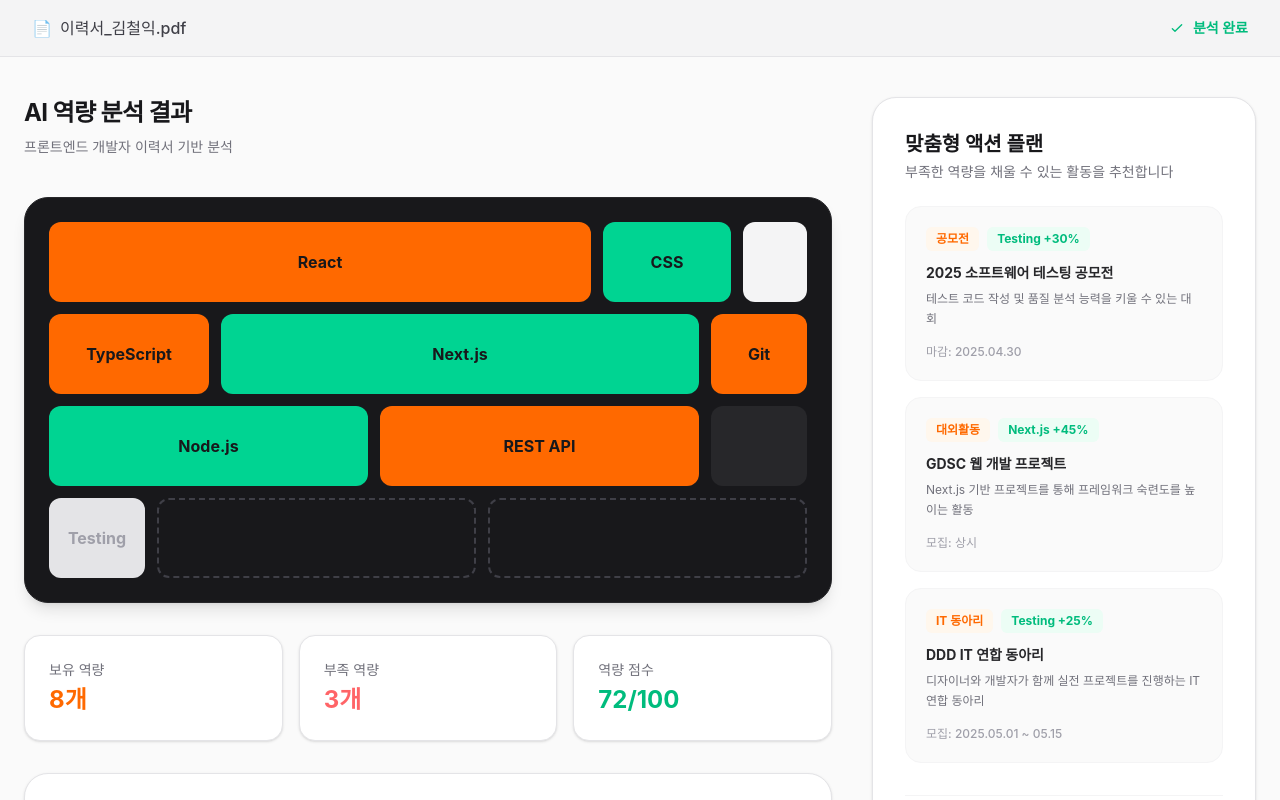
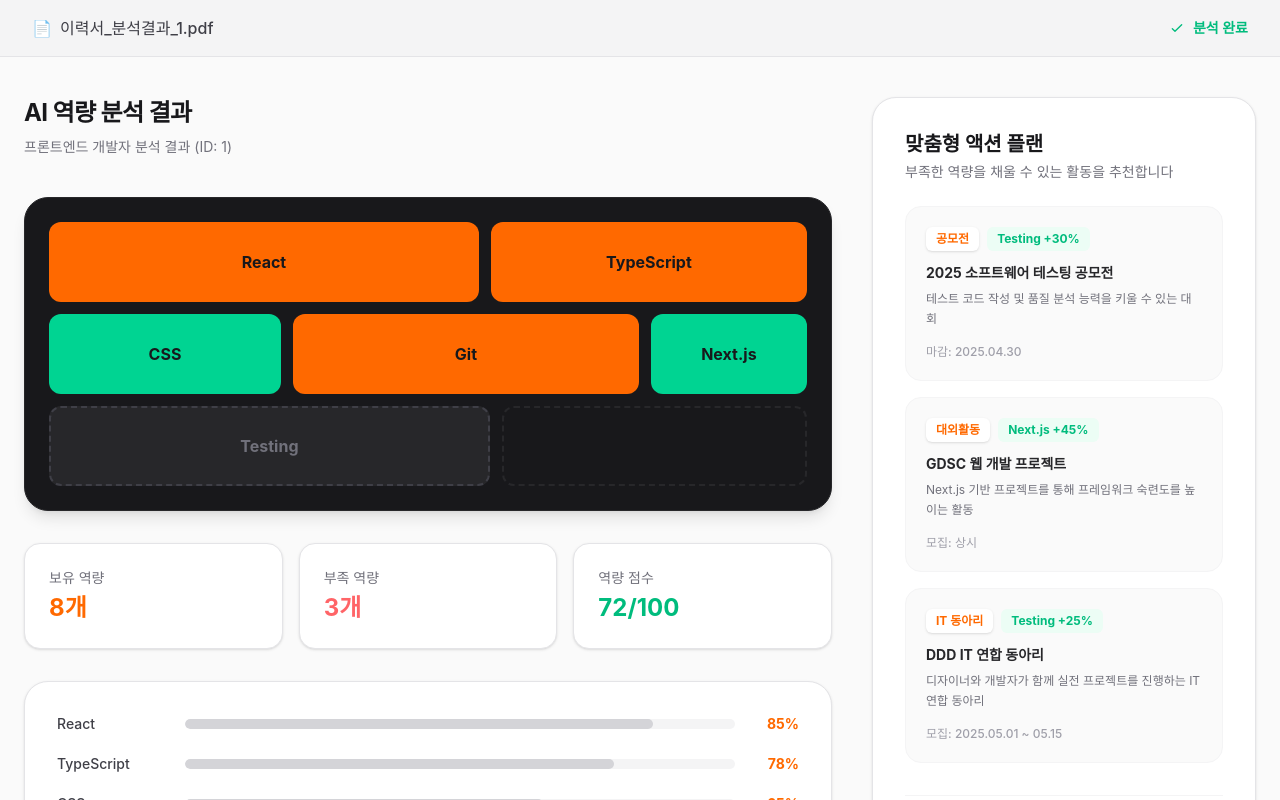
Before and after one commit to MJU-KAP/Front, a React (Vite) app: page /result/1 in a window 1280 px wide. Shown: the top 800 px of the page. Built offline with nearby package versions, Linux system fonts and the light colour scheme; sample sign-in values are in the browser's storage.

Commit message:
feat : 동적이게 수정 / 디자인 개선

```diff
--- a/src/App.tsx
+++ b/src/App.tsx
@@ -27,6 +27,7 @@ function App() {
         <Route path="/" element={<MainPage />} />
         <Route path="/main" element={<MainPage />} />
         <Route path="/login" element={<Login />} />
+        <Route path="/auth/kakao/callback" element={<KakaoCallback />} />
 
         {/* 카카오 로그인 완료 후 돌아올 콜백 라우트 추가 */}
         <Route path="/auth/kakao/callback" element={<KakaoCallback />} />
@@ -34,8 +35,8 @@ function App() {
         {/* --- 보호된 페이지 --- */}
         <Route element={<ProtectedRoute isAuthenticated={isLoggedIn} />}>
           <Route path="/mypage" element={<MyPage />} />
-          <Route path="/result" element={<ResultPage />} />
           <Route path="/result/:id" element={<ResultPage />} />
+          <Route path="/result" element={<Navigate to="/" replace />} />
         </Route>
 
         {/* --- 예외 처리 --- */}
--- a/src/pages/result/component/ActionPlanSidebar.tsx
+++ b/src/pages/result/component/ActionPlanSidebar.tsx
@@ -1,29 +1,46 @@
-"use client";
-import { motion } from "framer-motion";
-import type { ActionPlan } from "../type";
+import { motion } from 'framer-motion';
+import type { ActionPlan } from '../type';
 
-export default function ActionPlanSidebar({ plans, insight }: { plans: ActionPlan[], insight: string }) {
+interface Props {
+  plans: ActionPlan[];
+  insight: string;
+  hoveredSkill: string | null;
+}
+
+export default function ActionPlanSidebar({ plans, insight, hoveredSkill }: Props) {
   return (
-    <div className="bg-white rounded-3xl p-8 border border-zinc-200 shadow-sm sticky top-8">
+    <div className="bg-white rounded-3xl p-8 border border-zinc-200 shadow-sm sticky top-8 transition-all">
       <div className="mb-6">
         <h2 className="text-xl font-bold text-zinc-900 mb-1">맞춤형 액션 플랜</h2>
         <p className="text-zinc-500 text-sm">부족한 역량을 채울 수 있는 활동을 추천합니다</p>
       </div>
 
       <div className="flex flex-col gap-4 mb-8">
-        {plans.map((plan, i) => (
+        {plans.map((plan, i) => {
+          // ✅ 현재 마우스가 올라간 스킬 이름이 액션 플랜의 '목표 스킬(skillTarget)'이나 '제목', '내용'에 포함되어 있는지 검사
+          const isRelated = hoveredSkill && (
+            plan.skillTarget.includes(hoveredSkill) ||
+            plan.title.includes(hoveredSkill) ||
+            plan.desc.includes(hoveredSkill)
+          );
+          const isDimmed = hoveredSkill !== null && !isRelated;
+
+          return (
             <motion.div
               key={plan.id}
               initial={{ opacity: 0, x: 20 }}
               animate={{ opacity: 1, x: 0 }}
               transition={{ delay: 0.8 + (i * 0.1) }}
-            className="p-5 bg-zinc-50 rounded-2xl border border-zinc-100 hover:border-orange-200 transition-all"
+              className={`p-5 rounded-2xl border transition-all duration-300
+                ${isRelated ? "bg-orange-50 border-orange-400 shadow-md scale-[1.02]" : "bg-zinc-50 border-zinc-100 hover:border-orange-200"}
+                ${isDimmed ? "opacity-40" : "opacity-100"}
+              `}
             >
               <div className="flex items-center gap-2 mb-3">
-              <span className="text-xs font-bold px-2.5 py-1 rounded-md text-orange-500 bg-orange-50">
+                <span className="text-xs font-bold px-2.5 py-1 rounded-md text-orange-500 bg-white shadow-sm">
                   {plan.category}
                 </span>
-              <span className="text-xs font-bold text-emerald-500 bg-emerald-50 px-2.5 py-1 rounded-md">
+                <span className={`text-xs font-bold px-2.5 py-1 rounded-md ${isRelated ? "text-white bg-orange-500" : "text-emerald-500 bg-emerald-50"}`}>
                   {plan.skillTarget}
                 </span>
               </div>
@@ -31,16 +48,13 @@ export default function ActionPlanSidebar({ plans, insight }: { plans: ActionPla
               <p className="text-xs text-zinc-500 mb-4 leading-relaxed">{plan.desc}</p>
               <p className="text-xs text-zinc-400 font-medium">{plan.deadline}</p>
             </motion.div>
-        ))}
+          );
+        })}
       </div>
 
       <div className="pt-6 border-t border-zinc-100">
-        <h3 className="text-sm font-bold flex items-center gap-2 mb-3 text-orange-500">
-          ✨ AI 인사이트
-        </h3>
-        <p className="text-sm text-zinc-600 leading-relaxed mb-6">
-          {insight}
-        </p>
+        <h3 className="text-sm font-bold flex items-center gap-2 mb-3 text-orange-500">✨ AI 인사이트</h3>
+        <p className="text-sm text-zinc-600 leading-relaxed mb-6">{insight}</p>
         <button className="w-full py-4 bg-orange-500 text-white font-bold rounded-xl hover:bg-orange-600 transition-colors shadow-md shadow-orange-500/20">
           분석 결과 저장하기
         </button>
--- a/src/pages/result/component/SkillCanvas.tsx
+++ b/src/pages/result/component/SkillCanvas.tsx
@@ -1,37 +1,56 @@
-"use client";
 import { motion } from "framer-motion";
+import type { Skill } from "../type";
 
-export default function SkillCanvas() {
+interface SkillCanvasProps {
+  skills: Skill[];
+  hoveredSkill: string | null;
+  setHoveredSkill: (skill: string | null) => void;
+}
+
+export default function SkillCanvas({ skills, hoveredSkill, setHoveredSkill }: SkillCanvasProps) {
   return (
     <div className="bg-zinc-900 rounded-3xl p-6 shadow-lg border border-zinc-800 w-full overflow-hidden">
-      <div className="flex flex-col gap-3">
-        {/* 1번째 줄 */}
-        <div className="flex gap-3 h-20">
-          <motion.div initial={{ y: -20, opacity: 0 }} animate={{ y: 0, opacity: 1 }} className="flex-grow bg-orange-500 rounded-xl flex items-center justify-center font-bold text-zinc-900">React</motion.div>
-          <motion.div initial={{ y: -20, opacity: 0 }} animate={{ y: 0, opacity: 1 }} transition={{ delay: 0.1 }} className="w-32 bg-emerald-400 rounded-xl flex items-center justify-center font-bold text-zinc-900">CSS</motion.div>
-          <motion.div initial={{ y: -20, opacity: 0 }} animate={{ y: 0, opacity: 1 }} transition={{ delay: 0.2 }} className="w-16 bg-zinc-100 rounded-xl"></motion.div>
-        </div>
+      <div className="flex flex-wrap gap-3">
+        {skills.map((skill, index) => {
+          const flexBasis =
+            skill.score >= 80 ? "calc(45% - 12px)" :
+            skill.score >= 60 ? "calc(30% - 12px)" :
+            "calc(20% - 12px)";
 
-        {/* 2번째 줄 */}
-        <div className="flex gap-3 h-20">
-          <motion.div initial={{ x: -20, opacity: 0 }} animate={{ x: 0, opacity: 1 }} transition={{ delay: 0.3 }} className="w-40 bg-orange-500 rounded-xl flex items-center justify-center font-bold text-zinc-900">TypeScript</motion.div>
-          <motion.div initial={{ scale: 0.9, opacity: 0 }} animate={{ scale: 1, opacity: 1 }} transition={{ delay: 0.4 }} className="flex-grow bg-emerald-400 rounded-xl flex items-center justify-center font-bold text-zinc-900">Next.js</motion.div>
-          <motion.div initial={{ x: 20, opacity: 0 }} animate={{ x: 0, opacity: 1 }} transition={{ delay: 0.5 }} className="w-24 bg-orange-500 rounded-xl flex items-center justify-center font-bold text-zinc-900">Git</motion.div>
-        </div>
+          // ✅ 현재 마우스가 올라간 스킬인지, 아니면 다른 스킬이 선택되어 흐려져야 하는지 계산
+          const isHovered = hoveredSkill === skill.name;
+          const isDimmed = hoveredSkill !== null && hoveredSkill !== skill.name;
 
-        {/* 3번째 줄 */}
-        <div className="flex gap-3 h-20">
-          <motion.div initial={{ y: 20, opacity: 0 }} animate={{ y: 0, opacity: 1 }} transition={{ delay: 0.6 }} className="flex-1 bg-emerald-400 rounded-xl flex items-center justify-center font-bold text-zinc-900">Node.js</motion.div>
-          <motion.div initial={{ y: 20, opacity: 0 }} animate={{ y: 0, opacity: 1 }} transition={{ delay: 0.7 }} className="flex-1 bg-orange-500 rounded-xl flex items-center justify-center font-bold text-zinc-900">REST API</motion.div>
-          <motion.div className="w-24 bg-zinc-800 rounded-xl"></motion.div>
-        </div>
+          return (
+            <motion.div
+              key={skill.name}
+              initial={{ scale: 0.9, opacity: 0 }}
+              animate={{ scale: 1, opacity: 1 }}
+              transition={{ delay: index * 0.1 }}
+              onMouseEnter={() => setHoveredSkill(skill.name)} // 마우스 올릴 때
+              onMouseLeave={() => setHoveredSkill(null)}       // 마우스 뗄 때
+              style={{ flexBasis, flexGrow: 1 }}
+              className={`h-20 rounded-xl flex items-center justify-center font-bold transition-all duration-300 cursor-pointer
+                ${
+                  skill.isLacking
+                    ? "bg-zinc-800 text-zinc-500 border-2 border-dashed border-zinc-700"
+                    : `${skill.color} text-zinc-900`
+                }
+                ${isHovered ? "ring-4 ring-white shadow-[0_0_15px_rgba(255,255,255,0.3)] scale-[1.02]" : ""}
+                ${isDimmed ? "opacity-30 grayscale-50" : "opacity-100"}
+              `}
+            >
+              {skill.name}
+            </motion.div>
+          );
+        })}
 
-        {/* 4번째 줄 (비어있는/부족한 블록) */}
-        <div className="flex gap-3 h-20">
-          <motion.div initial={{ opacity: 0 }} animate={{ opacity: 1 }} transition={{ delay: 0.8 }} className="w-24 bg-zinc-200 text-zinc-400 rounded-xl flex items-center justify-center font-bold">Testing</motion.div>
-          <motion.div className="flex-1 border-2 border-dashed border-zinc-700 rounded-xl"></motion.div>
-          <motion.div className="flex-1 border-2 border-dashed border-zinc-700 rounded-xl"></motion.div>
-        </div>
+        <motion.div
+          initial={{ opacity: 0 }}
+          animate={{ opacity: 1 }}
+          transition={{ delay: skills.length * 0.1 }}
+          className="flex-1 h-20 border-2 border-dashed border-zinc-800 rounded-xl min-w-[100px]"
+        />
       </div>
     </div>
   );
--- a/src/pages/result/component/SkillProgress.tsx
+++ b/src/pages/result/component/SkillProgress.tsx
@@ -1,21 +1,35 @@
-"use client";
-import { motion } from "framer-motion";
-import type { Skill } from "../type";
+import { motion } from 'framer-motion';
+import type { Skill } from '../type';
 
-export default function SkillProgress({ skills }: { skills: Skill[] }) {
+interface Props {
+  skills: Skill[];
+  hoveredSkill: string | null;
+}
+
+export default function SkillProgress({ skills, hoveredSkill }: Props) {
   return (
     <div className="bg-white rounded-3xl p-8 border border-zinc-200 shadow-sm">
       <div className="flex flex-col gap-5">
-        {skills.map((skill, index) => (
-          <div key={skill.name} className="flex items-center text-sm">
-            <div className="w-28 font-medium text-zinc-700">{skill.name}</div>
+        {skills.map((skill, index) => {
+          // ✅ 강조 여부 계산
+          const isHovered = hoveredSkill === skill.name;
+          const isDimmed = hoveredSkill !== null && hoveredSkill !== skill.name;
+
+          return (
+            <div
+              key={skill.name}
+              className={`flex items-center text-sm transition-all duration-300 ${isDimmed ? "opacity-30" : "opacity-100"} ${isHovered ? "scale-[1.02]" : ""}`}
+            >
+              <div className={`w-28 font-medium ${isHovered ? "text-orange-500 font-bold" : "text-zinc-700"}`}>
+                {skill.name}
+              </div>
 
               <div className="flex-1 h-2.5 bg-zinc-100 rounded-full overflow-hidden mx-4 relative">
                 <motion.div
                   initial={{ width: 0 }}
                   animate={{ width: `${skill.score}%` }}
                   transition={{ duration: 1, delay: 0.5 + (index * 0.1), ease: "easeOut" }}
-                className={`absolute top-0 left-0 h-full rounded-full ${skill.color}`}
+                  className={`absolute top-0 left-0 h-full rounded-full transition-colors ${isHovered ? skill.color : (skill.isLacking ? 'bg-red-300' : 'bg-zinc-300')}`}
                 />
               </div>
 
@@ -23,7 +37,8 @@ export default function SkillProgress({ skills }: { skills: Skill[] }) {
                 {skill.score}%
               </div>
             </div>
-        ))}
+          );
+        })}
       </div>
     </div>
   );
--- a/src/pages/result/index.tsx
+++ b/src/pages/result/index.tsx
@@ -1,4 +1,5 @@
-import React, { useEffect, useState } from "react";
+import { useEffect, useState } from "react";
+import { useParams, Navigate } from "react-router-dom";
 import type { AnalysisData } from "./type";
 
 import ResultHeader from "./component/ResultHeader";
@@ -7,10 +8,12 @@ import SkillSummary from "./component/SkillSummary";
 import SkillProgress from "./component/SkillProgress";
 import ActionPlanSidebar from "./component/ActionPlanSidebar";
 
-const mockData: AnalysisData = {
-  id: "1",
-  fileName: "이력서_김철익.pdf",
-  jobFamily: "프론트엔드 개발자 이력서 기반 분석",
+// 목업 데이터 가져오는 함수 (이전과 동일하므로 생략하지 않고 그대로 두시면 됩니다)
+const getMockData = (id: string): AnalysisData => ({
+  // ... (기존과 동일)
+  id: id,
+  fileName: `이력서_분석결과_${id}.pdf`,
+  jobFamily: `프론트엔드 개발자 분석 결과 (ID: ${id})`,
   totalOwned: 8,
   totalLacking: 3,
   totalScore: 72,
@@ -25,81 +28,82 @@ const mockData: AnalysisData = {
   ],
   actionPlans: [
     {
-      id: 1,
-      category: "공모전",
-      skillTarget: "Testing +30%",
+      id: 1, category: "공모전", skillTarget: "Testing +30%",
       title: "2025 소프트웨어 테스팅 공모전",
       desc: "테스트 코드 작성 및 품질 분석 능력을 키울 수 있는 대회",
       deadline: "마감: 2025.04.30",
     },
     {
-      id: 2,
-      category: "대외활동",
-      skillTarget: "Next.js +45%",
+      id: 2, category: "대외활동", skillTarget: "Next.js +45%",
       title: "GDSC 웹 개발 프로젝트",
       desc: "Next.js 기반 프로젝트를 통해 프레임워크 숙련도를 높이는 활동",
       deadline: "모집: 상시",
     },
     {
-      id: 3,
-      category: "IT 동아리",
-      skillTarget: "Testing +25%",
+      id: 3, category: "IT 동아리", skillTarget: "Testing +25%",
       title: "DDD IT 연합 동아리",
       desc: "디자이너와 개발자가 함께 실전 프로젝트를 진행하는 IT 연합 동아리",
       deadline: "모집: 2025.05.01 ~ 05.15",
     },
   ]
-};
+});
 
-export default function ResultPage({ params }: { params?: { id: string } }) {
+export default function ResultPage() {
+  const { id } = useParams<{ id: string }>();
   const [data, setData] = useState<AnalysisData | null>(null);
 
+  // ✅ 마우스가 올라간 스킬 이름을 저장하는 상태 추가
+  const [hoveredSkill, setHoveredSkill] = useState<string | null>(null);
+
   useEffect(() => {
+    if (!id) return;
     let isMounted = true;
-
     const fetchAnalysisData = async () => {
       try {
-        await Promise.resolve();
-
-        if (isMounted) {
-          setData(mockData);
-        }
+        await new Promise(resolve => setTimeout(resolve, 300));
+        if (isMounted) setData(getMockData(id));
       } catch (error) {
         console.error("데이터 통신 에러:", error);
       }
     };
+    fetchAnalysisData();
+    return () => { isMounted = false; };
+  }, [id]);
 
-    fetchAnalysisData();
-
-    // 컴포넌트 언마운트 시 상태 업데이트 방지 (메모리 누수 방지)
-    return () => {
-      isMounted = false;
-    };
-  }, [params?.id]);
-
-  if (!data) return <div className="min-h-screen bg-zinc-50 flex justify-center items-center">로딩중...</div>;
+  if (!id) return <Navigate to="/" replace />;
+  if (!data) return <div className="min-h-screen bg-zinc-50 flex justify-center items-center">분석 결과를 불러오는 중입니다...</div>;
 
   return (
     <div className="min-h-screen bg-zinc-50 text-zinc-900 w-full overflow-x-hidden">
       <ResultHeader fileName={data.fileName} />
 
       <main className="max-w-7xl mx-auto px-6 py-10 grid grid-cols-1 lg:grid-cols-3 gap-10">
-
         <section className="lg:col-span-2 flex flex-col gap-6">
           <div className="mb-4">
             <h1 className="text-2xl font-bold tracking-tight mb-2">AI 역량 분석 결과</h1>
             <p className="text-zinc-500 text-sm">{data.jobFamily}</p>
           </div>
 
-          <SkillCanvas />
+          {/* ✅ props로 hoveredSkill과 setHoveredSkill을 내려줍니다 */}
+          <SkillCanvas
+            skills={data.skills}
+            hoveredSkill={hoveredSkill}
+            setHoveredSkill={setHoveredSkill}
+          />
           <SkillSummary owned={data.totalOwned} lacking={data.totalLacking} score={data.totalScore} />
-          <SkillProgress skills={data.skills} />
+          <SkillProgress
+            skills={data.skills}
+            hoveredSkill={hoveredSkill}
+          />
         </section>
 
         <section className="lg:col-span-1 mt-16 lg:mt-0">
-          <ActionPlanSidebar plans={data.actionPlans} insight={data.insight} />
+          <ActionPlanSidebar
+            plans={data.actionPlans}
+            insight={data.insight}
+            hoveredSkill={hoveredSkill}
+          />
         </section>
-
       </main>
     </div>
   );
```
Also changed, not shown: src/pages/main/component/FileUpload.tsx (+7 -3 lines). Lines whose indentation alone changed are shown as unchanged.
